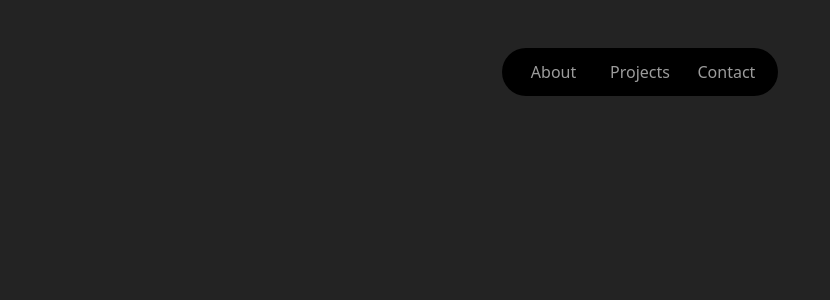
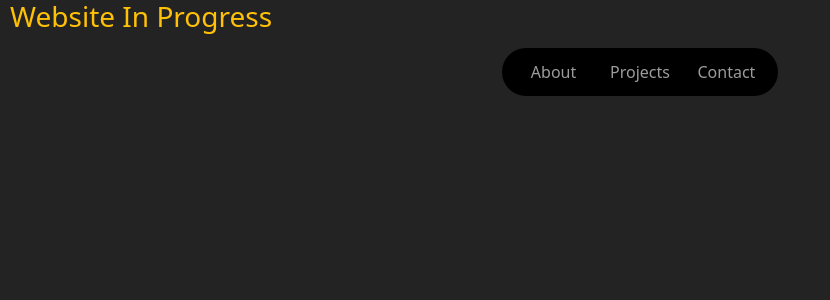
Before and after one commit to pridhvi/pridhvi.github.io, a React (Create React App) app: page / in a window 1280 px wide. Shown: the top 300 px of the page, without its empty margins (0-830 px from the left). Built offline with nearby package versions, Linux system fonts and the light colour scheme.

Commit message:
added in progress message

```diff
--- a/public/index.html
+++ b/public/index.html
@@ -13,6 +13,7 @@
 
 <body>
   <noscript>You need to enable JavaScript to run this app.</noscript>
+  <h3 class="position-absolute text-warning" style="left: 10px; top: 0px;">Website In Progress</h3>
   <div id="root"></div>
 </body>
 
--- a/src/App.js
+++ b/src/App.js
@@ -10,7 +10,7 @@ import ContactComponent from './contact';
 function App() {
   return (
     <BrowserRouter>
-      <div className="row m-0 mt-3 mt-sm-5">
+      <div className="row m-0 mt-4 mt-sm-5">
         <NavigationBar />
         <Routes>
           <Route path="/about" element={<AboutComponent />} />
```
